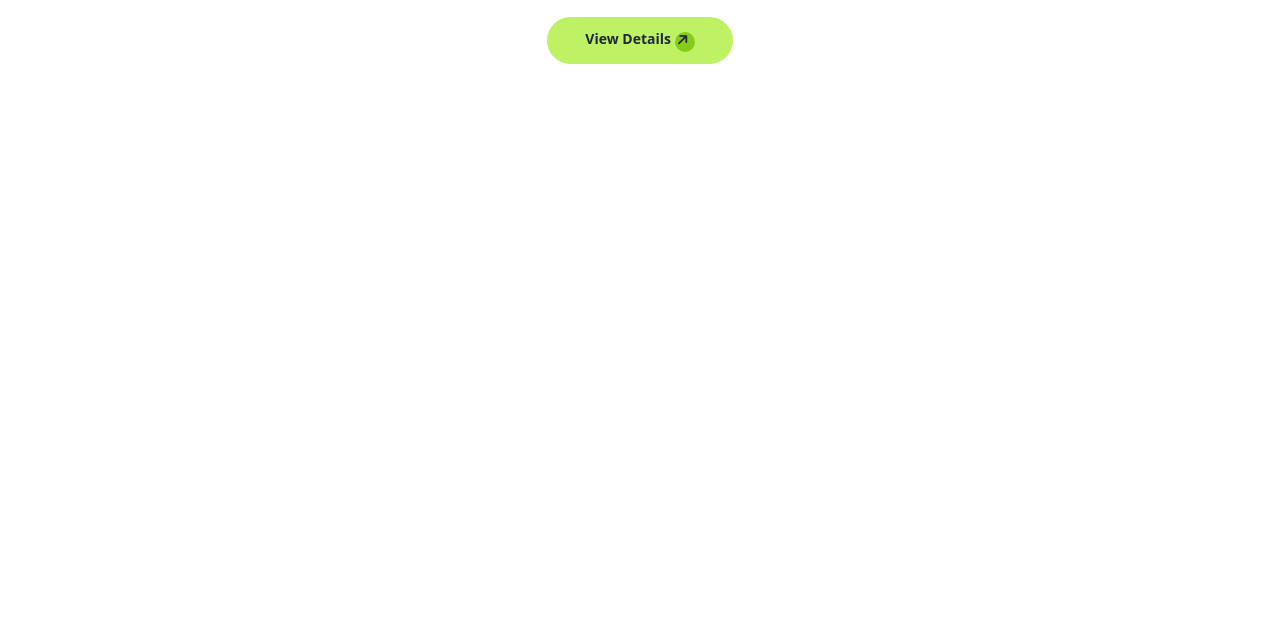
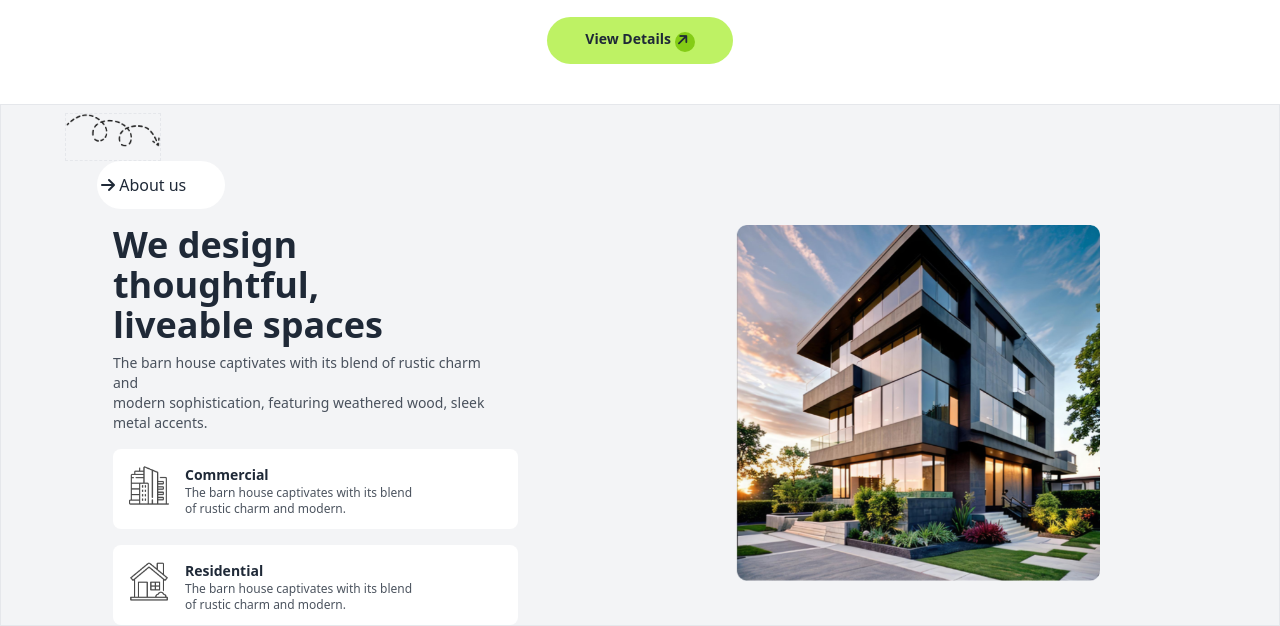
Before and after one commit to nurislamemon1/my-third-assignment, a plain HTML site: page index.html in a window 1280 px wide. Shown: the part 491-1117 px from the top of the page. Before the commit the page ends 800 px from the top, so only its background shows below. Drawn offline with nearby package versions, Linux system fonts and the light colour scheme.

Commit message:
about section done

```diff
--- a/index.html
+++ b/index.html
@@ -89,5 +89,50 @@
            </div>
         </div>
     </header>
+    <main>
+      <!-- about section start -->
+      <section class="container mt-10 border bg-gray-100">
+        <div class="ml-16 mt-2 w-24 h-12  border border-dashed sm:hidden lg:block">
+          <img src="./assets/Vector.png" alt="">
+        </div>
+        <div class="">
+          <h3 class="lg:ml-24 bg-[#FFFFFF] px-1 py-3 w-32 rounded-full sm:ml-64"> <i class="fa-solid fa-arrow-right"></i> About us</h3>
+        </div>
+<div class="lg:flex ">
+  <div class="w-1/2">
+    <div>
+      <h1 class="font-semibold text-4xl ml-28 mt-4 w-96">We design thoughtful, <br> liveable spaces</h1>
+      <p class="text-sm opacity-80 ml-28 mt-2 w-96">The barn house captivates with its blend of rustic charm and <br>
+        modern sophistication, featuring weathered wood, sleek metal accents.</p>
+    </div>
+    <!-- 1st box -->
+       <div class="flex lg:w-4/6 h-20 bg-[#FFFFFF] rounded-lg mt-4 ml-28 sm:w-full">
+        <div class="w-10 h-8 m-4 ">
+          <img src="./assets/commercial.png" alt="">
+        </div>
+        <div>
+          <h3 class="font-bold text-sm mt-4">Commercial</h3>
+          <p class="text-xs opacity-80">The barn house captivates with its blend <br> of rustic charm and modern.</p>
+        </div>
+       </div>
+       <!-- 2nd box -->
+       <div class="flex lg:w-4/6 h-20 bg-[#FFFFFF] rounded-lg mt-4 ml-28 sm:w-full">
+        <div class="w-10 h-8 m-4 ">
+          <img src="./assets/residential.png" alt="">
+        </div>
+        <div>
+          <h3 class="font-bold text-sm mt-4">Residential</h3>
+          <p class="text-xs opacity-80">The barn house captivates with its blend <br> of rustic charm and modern.</p>
+        </div>
+       </div>
+  </div>
+  <div class="w-1/2 ml-16 mt-4 ">
+    <div class="lg:w-3/5 h-1/4 ml-16 sm:w-full">
+      <img src="./assets/Rectangle.png" alt="">
+    </div>
+  </div>
+</div>
+      </section>
+    </main>
 </body>
 </html>
```
